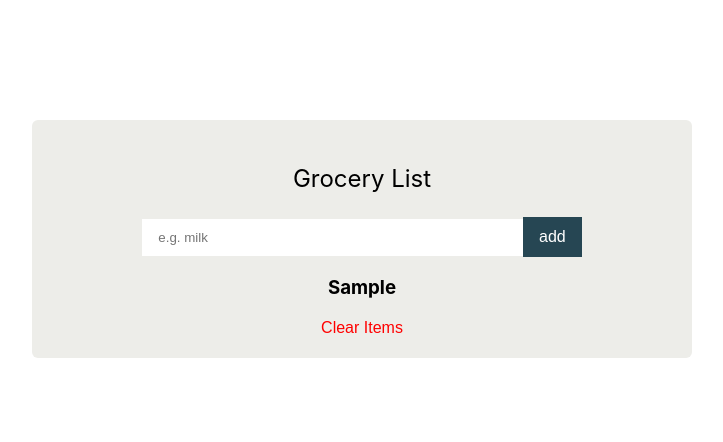
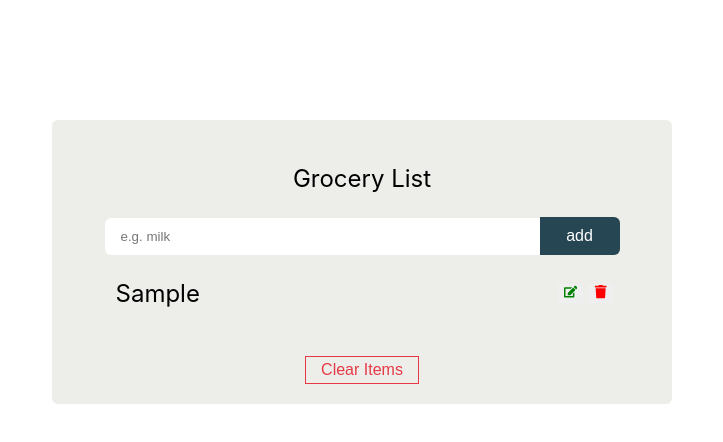
Before and after one commit to torsumkhan/Micro-Project--Grocery-List, a React (Create React App) app: page / in a window 1280 px wide. Both pictures are taken after typing "Sample" into the empty fields and a click on the button "add". Shown: the top 442 px of the page, without its empty margins (278-1001 px from the left). Built offline with nearby package versions, Linux system fonts and the light colour scheme.

Commit message:
complete conditional rendering

```diff
--- a/package.json
+++ b/package.json
@@ -8,6 +8,7 @@
     "@testing-library/user-event": "^13.5.0",
     "react": "^18.1.0",
     "react-dom": "^18.1.0",
+    "react-icons": "^4.4.0",
     "react-scripts": "5.0.1",
     "web-vitals": "^2.1.4"
   },
--- a/src/App.css
+++ b/src/App.css
@@ -1,3 +1,5 @@
+* { box-sizing: border-box }
+
 .section-center {
     background-color: #edede9;
     width: 620px;
@@ -14,7 +16,7 @@
 
 .grocery-form {
     text-align: center;
-    width: 75%;
+    width: 100%;
     margin: 0 auto;
 }
 
@@ -22,8 +24,12 @@
     display: inline-block;
     padding: 10px 15px;
     width: 75%;
-    /* height: 25px; */
-    border: 1px solid transparent;
+    border:1px solid transparent;
+    -webkit-appearance: none;
+    border-top-left-radius: 6px;
+    border-bottom-left-radius: 6px;
+    outline-style: none;
+
 }
 
 .grocery-container{
@@ -31,21 +37,27 @@
 }
 
 .submit-btn {
+    width: 80px;
     display: inline-block;
-    /* height: 30px; */
+    border: none;
     padding: 10px 15px;
-    border: 1px solid transparent;
     background-color: #264653;
     color: white;
     font-size: 1rem;
     font-weight: 200;
+    -webkit-appearance: none;
+    border-top-right-radius: 6px;
+    border-bottom-right-radius: 6px;
 
 
 }
 
 .clear-btn {
     background: transparent;
-    border: none;
-    color: red;
+    border: 1px solid #e63946;
+    padding: 4px 15px;
+    color: #e63946;
     font-size: 1rem;
+    cursor: pointer;
+    margin-top: 24px;
 }
--- a/src/App.js
+++ b/src/App.js
@@ -26,7 +26,6 @@ function App() {
 
   const handleChange = (e) => {
     setName(e.target.value);
-    console.log(name);
   };
 
   return (
@@ -45,10 +44,19 @@ function App() {
           {isEditing ? "edit" : "add"}
         </button>
       </form>
-      <div className="grocery-container">
-        <List items={list} />
-        <button className="clear-btn">Clear Items</button>
-      </div>
+      {list.length > 0 && (
+        <div className="grocery-container">
+          <List items={list} />
+          <button
+            className="clear-btn"
+            onClick={() => {
+              setList([]);
+            }}
+          >
+            Clear Items
+          </button>
+        </div>
+      )}
     </section>
   );
 }
--- /dev/null
+++ b/src/List.css
@@ -0,0 +1,30 @@
+.grocery-item {
+    display: flex;
+    justify-content: space-between;
+    align-items: center;
+    width: 85%;
+    margin: 0 auto;
+}
+
+.title {
+    font-size: 1.6rem;
+    font-weight: 200;
+}
+
+.edit {
+    color: green;
+}
+
+.trash {
+    color: red;
+}
+
+.edit, .trash {
+    border: none;
+    cursor: pointer;
+}
+
+.btn-container {
+    display: flex;
+    gap: 10%
+}
--- a/src/List.js
+++ b/src/List.js
@@ -1,10 +1,25 @@
 import React from "react";
+import { FaEdit, FaTrash } from "react-icons/fa";
+import "./List.css";
 
 const List = ({ items }) => {
   return (
     <div className="grocery-list">
       {items.map((item) => {
-        return <h3>{item.title}</h3>;
+        const { id, title } = item;
+        return (
+          <article key={id} className="grocery-item">
+            <p className="title">{title}</p>
+            <div className="btn-container">
+              <button type="button" className="edit">
+                <FaEdit />
+              </button>
+              <button type="button" className="trash">
+                <FaTrash />
+              </button>
+            </div>
+          </article>
+        );
       })}
     </div>
   );
```
Also changed, not shown: 1 other file (tests, documents, lock files or other folders).
